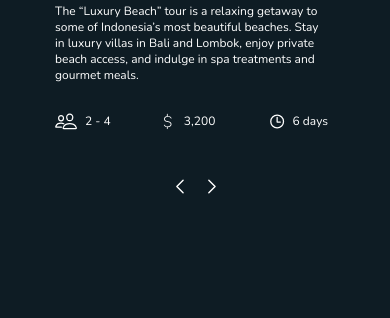
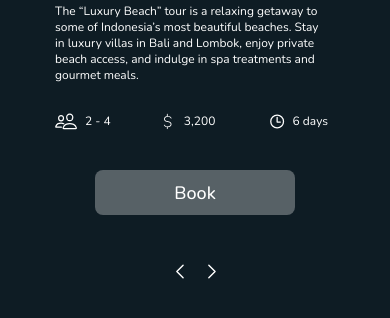
Before and after one commit to AngelinaBestemianikova/project-travel, a plain HTML site: page slider Luxury Beach.html in a window 390 px wide. Shown: the part 384-702 px from the top of the page. Drawn offline with nearby package versions, Linux system fonts and the light colour scheme.

Commit message:
add button to  slider

```diff
--- a/slider Luxury Beach.html
+++ b/slider Luxury Beach.html
@@ -1,5 +1,6 @@
 <!DOCTYPE html>
 <html lang="en">
+
 <head>
     <meta charset="UTF-8">
     <meta name="viewport" content="width=device-width, initial-scale=1.0">
@@ -8,6 +9,7 @@
     <link href="https://fonts.googleapis.com/css2?family=Nunito:wght@400;500;600;700;800&display=swap" rel="stylesheet">
     <title>Luxury Beach</title>
 </head>
+
 <body>
 
     <div class="container">
@@ -18,17 +20,24 @@
 
             <a class="cross" href="index.html"> <img src="imgs/cross.svg"></a>
             <div class="tour__images">
-                <a class="tour__slider-button" href=".\slider Volcano Adventure.html"><img src="imgs/slider-button-l.svg" alt="previous"></a>
-                <a href="./tour Luxury Beach.html"><img class="tour__slider-image" src="imgs/slider6.png" alt="Luxury Beach"></a>
-                <a class="tour__slider-button" href=".\slider Wildlife Safari.html"><img src="imgs/slider-button-r.svg" alt="next"></a>
+                <a class="tour__slider-button" href=".\slider Volcano Adventure.html"><img
+                        src="imgs/slider-button-l.svg" alt="previous"></a>
+                <a href="./tour Luxury Beach.html"><img class="tour__slider-image" src="imgs/slider6.png"
+                        alt="Luxury Beach"></a>
+                <a class="tour__slider-button" href=".\slider Wildlife Safari.html"><img src="imgs/slider-button-r.svg"
+                        alt="next"></a>
             </div>
 
             <div class="tour__content">
 
-                <a class="slider__links" href="./tour Luxury Beach.html"><p class="tour__name">Luxury Beach</p></a>
+                <a class="slider__links" href="./tour Luxury Beach.html">
+                    <p class="tour__name">Luxury Beach</p>
+                </a>
 
                 <div class="tour__text-number">
-                    <p class="tour__text">The “Luxury Beach” tour is a relaxing getaway to some of Indonesia’s most beautiful beaches. Stay in luxury villas in Bali and Lombok, enjoy private beach access, and indulge in spa treatments and gourmet meals.</p>
+                    <p class="tour__text">The “Luxury Beach” tour is a relaxing getaway to some of Indonesia’s most
+                        beautiful beaches. Stay in luxury villas in Bali and Lombok, enjoy private beach access, and
+                        indulge in spa treatments and gourmet meals.</p>
 
                     <div class="tour__full-info">
 
@@ -55,10 +64,16 @@
 
     </div>
 
-        <div class="tour__slider-two-arrow">
-            <a class="tour__slider-arrow" href=".\slider Volcano Adventure.html"><img class="tour__slider-arrow" src="imgs/slider-arrow-l.svg" alt="previous"></a>
-            <a class="tour__slider-arrow" href=".\slider Wildlife Safari.html"><img class="tour__slider-arrow" src="imgs/slider-arrow-r.svg" alt="next"></a>
-        </div>
+    <div class="tour__act-button">
+        <button class="tour__button">Book</button>
+    </div>
+
+    <div class="tour__slider-two-arrow">
+        <a class="tour__slider-arrow" href=".\slider Volcano Adventure.html"><img class="tour__slider-arrow"
+                src="imgs/slider-arrow-l.svg" alt="previous"></a>
+        <a class="tour__slider-arrow" href=".\slider Wildlife Safari.html"><img class="tour__slider-arrow"
+                src="imgs/slider-arrow-r.svg" alt="next"></a>
+    </div>
 
     </div>
 
--- a/slider.css
+++ b/slider.css
@@ -59,8 +59,6 @@
 }
 
 .tour__slider-two-arrow {
-    margin-top: clamp(40px, 7vw, 60px);
-    margin-bottom: clamp(40px, 7vw, 60px);
     display: flex;
     justify-content: center;
 }
@@ -87,6 +85,31 @@
     width: clamp(200px, 70vw, 740px);
 }
 
+
+.tour__act-button{
+    display: grid;
+    justify-content: center;
+}
+
+.tour__button{
+    background: rgba(255, 255, 255, 0.3);
+    border: none;
+    cursor: pointer;
+    border-radius: 8px;
+    width: 200px;
+    height: 45px;
+    font-family: Nunito;
+    font-size: 18px;
+    font-weight: 500;
+    color: #FFFFFF;
+    margin-bottom: 50px;
+    margin-top: clamp(40px, 6vw, 60px);
+}
+
+.tour__button:hover{
+    font-weight: 700;
+}
+
 @media (max-width: 699.9px) {
 
     .tour__slider-button {
@@ -110,6 +133,15 @@
     .tour__info {
         margin-bottom: 0;
     }
+
+    .tour__slider-two-arrow {
+        margin-bottom: clamp(40px, 7vw, 60px);
+        margin-top: clamp(40px, 7vw, 60px);
+    }
+
+    .tour__button {
+        margin-bottom: 0px;
+    }
 }
 
 @media (min-width: 700px) {
--- a/tour.css
+++ b/tour.css
@@ -69,8 +69,8 @@ body{
     border: none;
     cursor: pointer;
     border-radius: 8px;
-    width: 150px;
-    height: 40px;
+    width: 200px;
+    height: 45px;
     font-family: Nunito;
     font-size: 18px;
     font-weight: 500;
```
Also changed, not shown: slider Cultural Immersion.html (+25 -10 lines), slider Green Cascades.html (+24 -9 lines), slider Heavenly Volcanoes.html (+24 -9 lines), slider Island Treasure.html (+21 -8 lines), slider Volcano Adventure.html (+24 -9 lines), slider Water Fairy Tale.html (+21 -8 lines), slider Wildlife Safari.html (+25 -9 lines).
